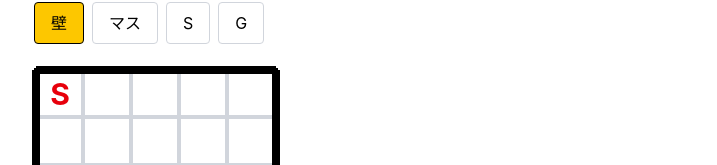
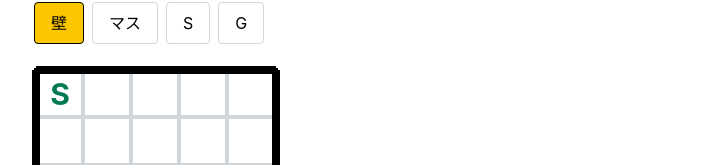
Before and after one commit to izmktr/riddletools, a Next.js app: page /maze in a window 1280 px wide. Shown: the part 324-489 px from the top of the page, without its empty margins (118-835 px from the left). Built offline with nearby package versions, Linux system fonts and the light colour scheme.

Commit message:
feat: スタートセルのスタイルをエメラルド色に変更

```diff
--- a/src/app/maze/page.tsx
+++ b/src/app/maze/page.tsx
@@ -993,7 +993,7 @@ export default function MazePage() {
       case 'blocked':
         return `${baseStyle} ${interactiveStyle} bg-black text-white text-lg z-3`;
       case 'start':
-        return `${baseStyle} ${interactiveStyle} bg-white text-red-600 text-3xl leading-none`;
+        return `${baseStyle} ${interactiveStyle} bg-white text-emerald-700 text-3xl leading-none`;
       case 'goal':
         return `${baseStyle} ${interactiveStyle} bg-white text-blue-600 text-3xl leading-none`;
       default:
```
